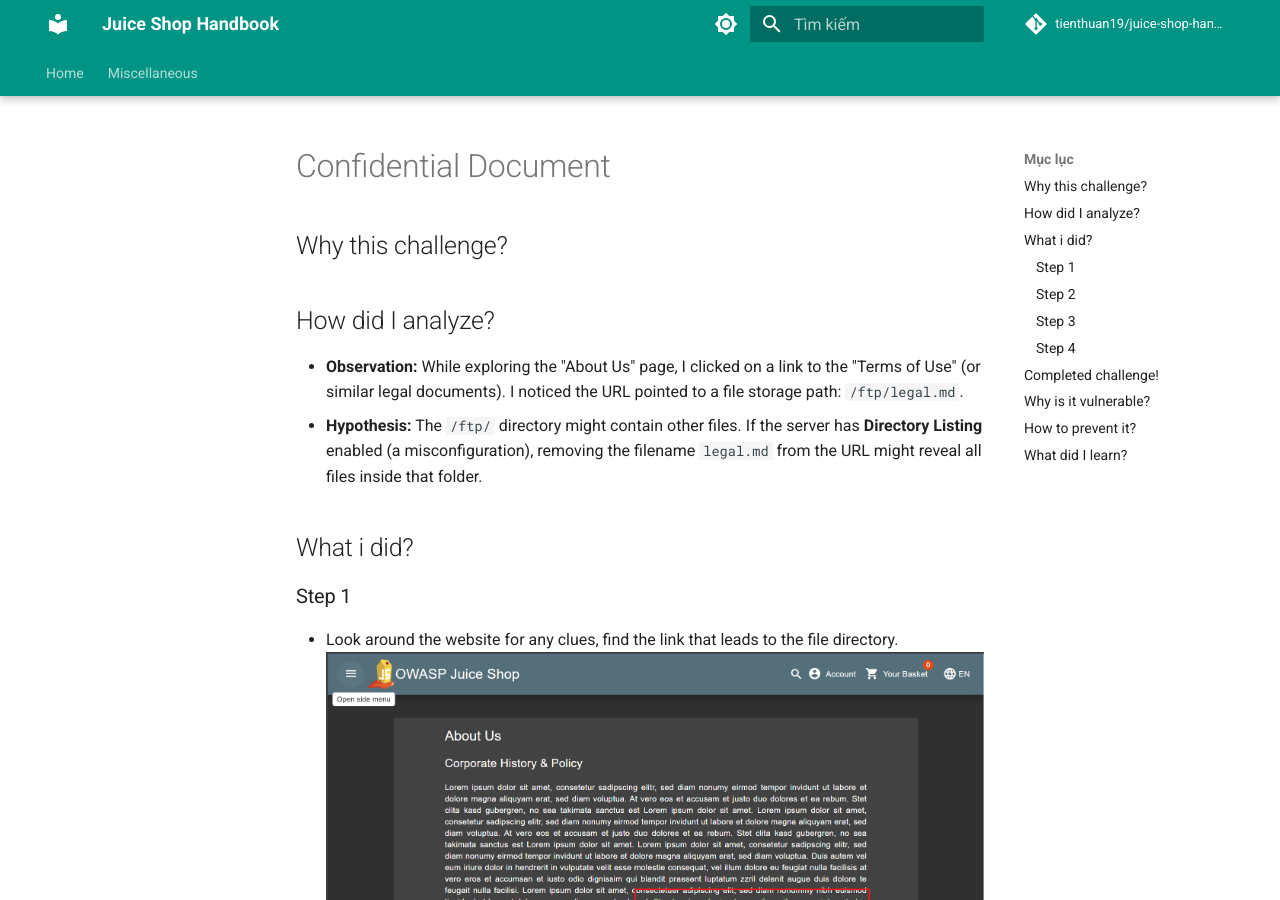
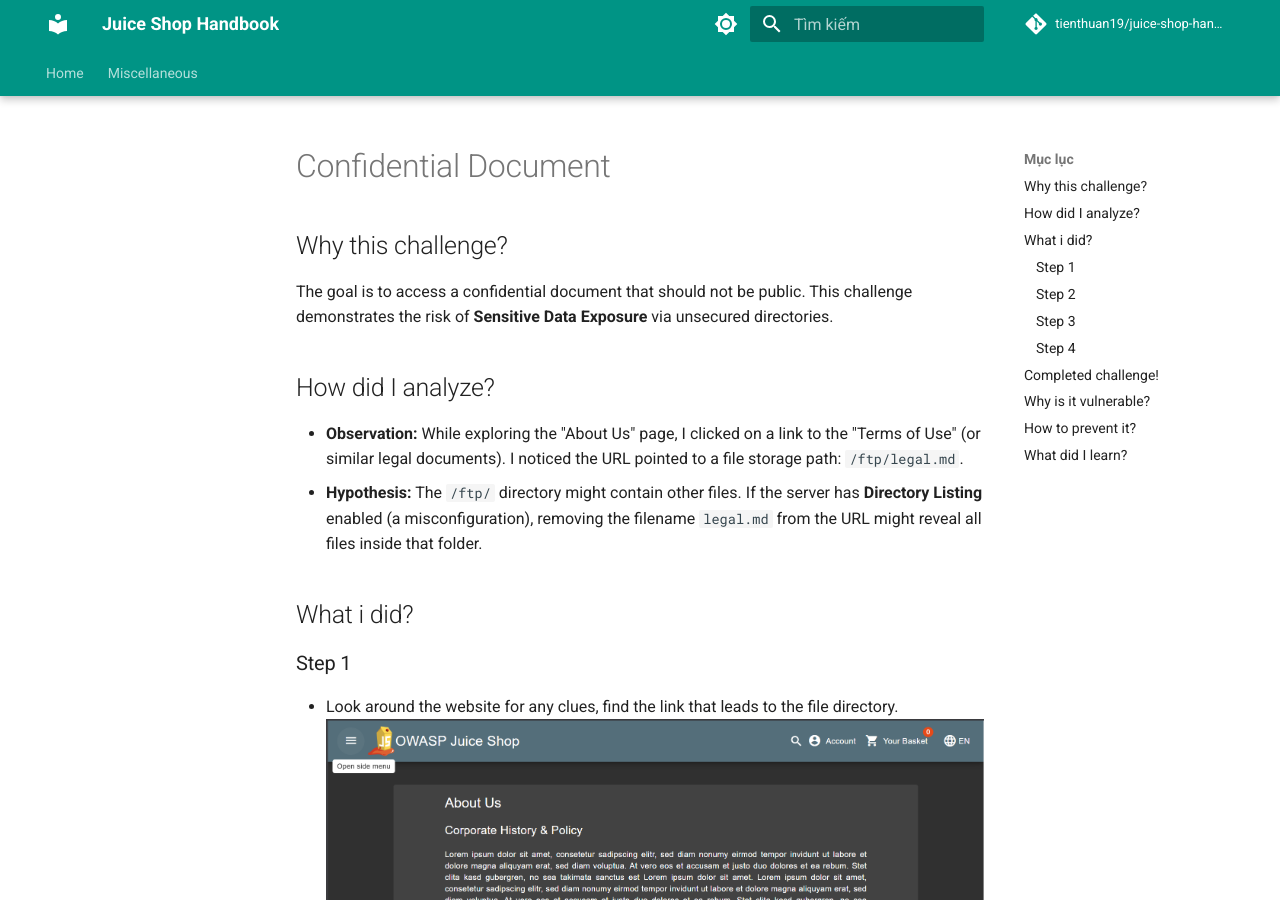
Before and after one commit to tienthuan19/juice-shop-handbook, an MkDocs documentation site: the page built from docs/sensitive-data-exposure/1-star/1-star-confidential-document.md, in a window 1280 px wide and 900 px high. Built offline with MkDocs 1.6.1 and Material for MkDocs 9.7.7, drawn with Linux system fonts in a browser that asks for light colours; comment, search, counter and statistics services are not loaded.

Commit message:
docs(confidential-document): add missing header and description

```diff
--- a/docs/sensitive-data-exposure/1-star/1-star-confidential-document.md
+++ b/docs/sensitive-data-exposure/1-star/1-star-confidential-document.md
@@ -1,7 +1,7 @@
 # Confidential Document
 
 ## Why this challenge?
-
+The goal is to access a confidential document that should not be public. This challenge demonstrates the risk of **Sensitive Data Exposure** via unsecured directories.
 
 ## How did I analyze?
 * **Observation:** While exploring the "About Us" page, I clicked on a link to the "Terms of Use" (or similar legal documents). I noticed the URL pointed to a file storage path: `/ftp/legal.md`.
```
